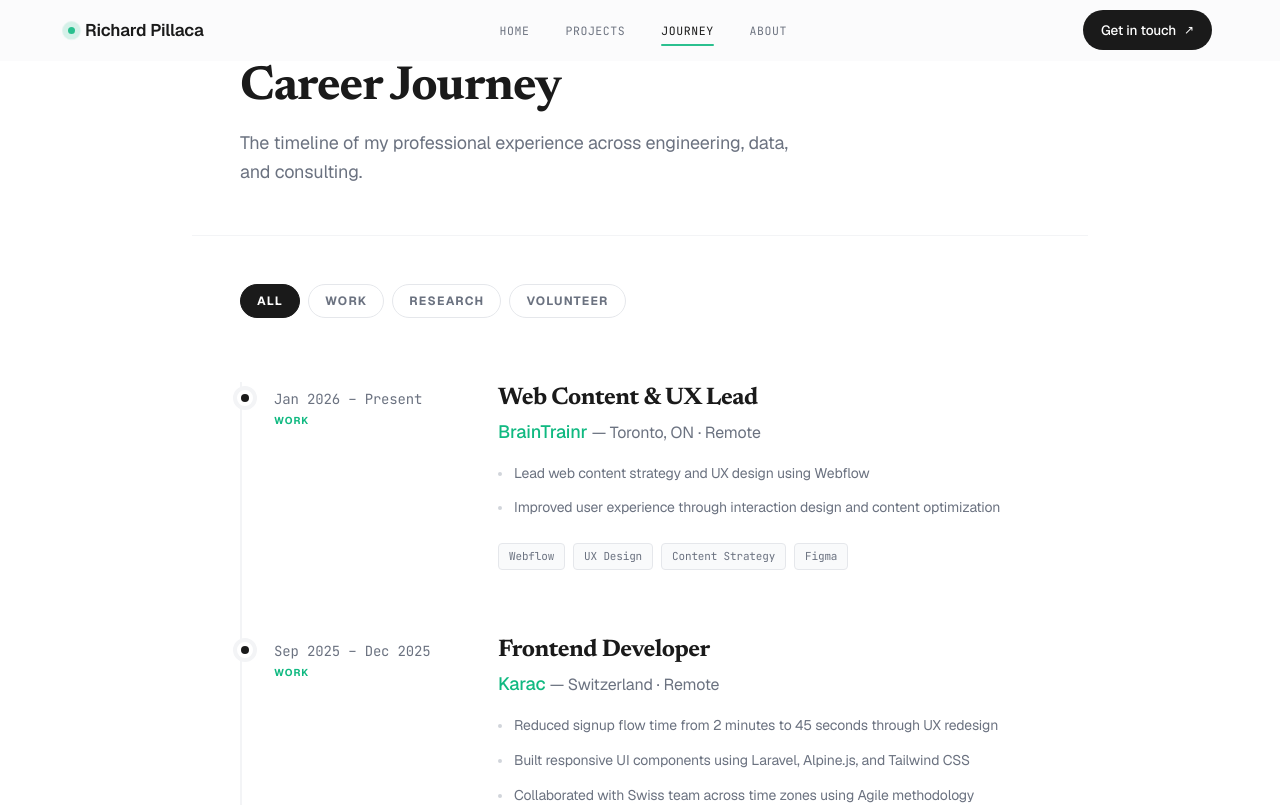
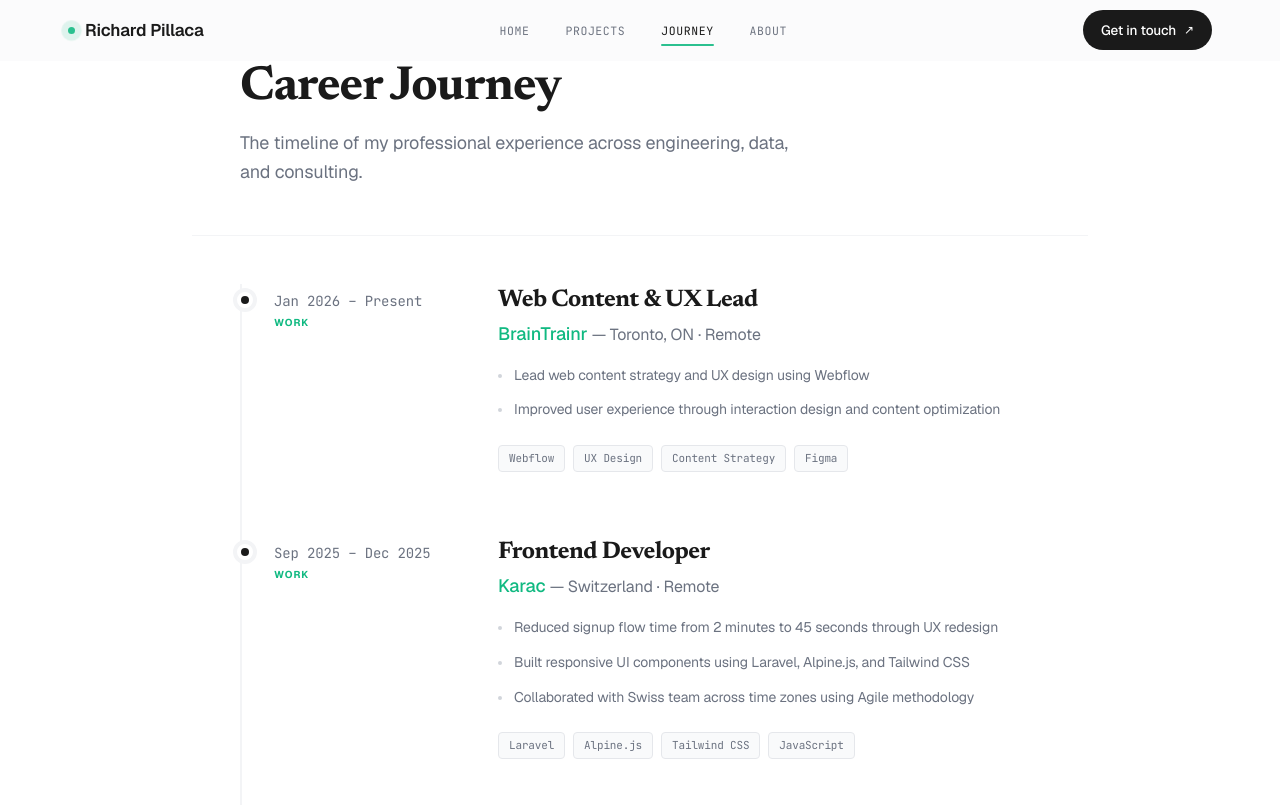
Before and after one commit to RikepilB/Portlio, a Next.js app: page /journey in a window 1280 px wide. Shown: the top 805 px of the page. Built offline with nearby package versions, Linux system fonts and the light colour scheme.

Commit message:
Remove journey filters, consolidate landing page bio into one paragraph

```diff
--- a/src/app/journey/page.tsx
+++ b/src/app/journey/page.tsx
@@ -1,17 +1,6 @@
-'use client'
-
-import { useState } from 'react'
 import { experiences } from '@/data/experience'
 
-const categories = ['All', 'Work', 'Research', 'Volunteer']
-
 export default function JourneyPage() {
-    const [activeTab, setActiveTab] = useState('All')
-
-    const filtered = activeTab === 'All'
-        ? experiences
-        : experiences.filter(e => e.type === activeTab.toLowerCase())
-
     return (
         <div className="bg-white min-h-screen">
             {/* ── Header ── */}
@@ -25,27 +14,9 @@ export default function JourneyPage() {
             </div>
 
             <div className="max-w-4xl mx-auto px-6 sm:px-12 pb-24 border-t border-[#F3F4F6] pt-12">
-                {/* Filter */}
-                <div className="flex gap-2 mb-16 animate-fade-up stagger-2" role="tablist">
-                    {categories.map((cat) => (
-                        <button
-                            key={cat}
-                            role="tab"
-                            aria-selected={activeTab === cat}
-                            onClick={() => setActiveTab(cat)}
-                            className={`text-xs font-bold tracking-widest uppercase px-4 py-2 rounded-full border transition-all duration-200 ${activeTab === cat
-                                ? 'bg-[#1A1A1A] text-white border-[#1A1A1A]'
-                                : 'text-[#6B7280] border-[#E5E7EB] bg-white hover:border-[#1A1A1A] hover:text-[#1A1A1A]'
-                                }`}
-                        >
-                            {cat}
-                        </button>
-                    ))}
-                </div>
-
                 {/* Minimal Timeline */}
-                <div className="relative border-l-2 border-[#F3F4F6] ml-3 sm:ml-0 md:pl-8 space-y-16 animate-fade-up stagger-3">
-                    {filtered.map((exp) => (
+                <div className="relative border-l-2 border-[#F3F4F6] ml-3 sm:ml-0 md:pl-8 space-y-16">
+                    {experiences.map((exp) => (
                         <article key={exp.id} className="relative pl-8 md:pl-0">
                             {/* Timeline Marker (Circle) */}
                             <div
--- a/src/app/page.tsx
+++ b/src/app/page.tsx
@@ -64,27 +64,14 @@ export default function HomePage() {
               </h1>
 
               <div className="flex flex-col gap-[14px] leading-relaxed">
-                <p className="font-display text-[17px] font-light text-[#1A1A1A] m-0">
-                  I&apos;m a{' '}
-                  <span className="text-[#0c5a40] font-normal text-[18px]">
-                    Software &amp; Data Engineer
-                  </span>{' '}
-                  focused on building products, data pipelines, and technology solutions that remove
-                  manual friction from work.
-                </p>
-
-                <p className="font-display text-[16px] font-light text-[#474747] m-0 leading-[1.65]">
-                  Deploying a mobile app, optimizing workflows, developing a system end to end — I
-                  build systems that scale.
-                </p>
-
-                <p className="font-display text-[16px] font-light text-[#474747] m-0 leading-[1.6]">
-                  I&apos;m currently expanding my knowledge in{' '}
+                <p className="font-display text-[16px] font-light text-[#1A1A1A] m-0 leading-[1.65]">
+                  <span className="text-[#0c5a40] font-normal">Software engineer</span> with hands-on experience in
+                  technologies such as Django, React, Next.js, relational databases, and others. I focus on improving
+                  user experience and code quality, and I apply best practices to create scalable and functional
+                  interfaces. Deploying a mobile app, optimizing workflows, developing a system end to end. I&apos;m
+                  currently expanding my knowledge in{' '}
                   <span className="text-[#1A1A1A] font-normal">AI infrastructure</span> and{' '}
-                  <span className="text-[#1A1A1A] font-normal">
-                    high-performance, robust engineering
-                  </span>
-                  .
+                  <span className="text-[#1A1A1A] font-normal">high-performance, robust engineering</span>.
                 </p>
               </div>
 
```
